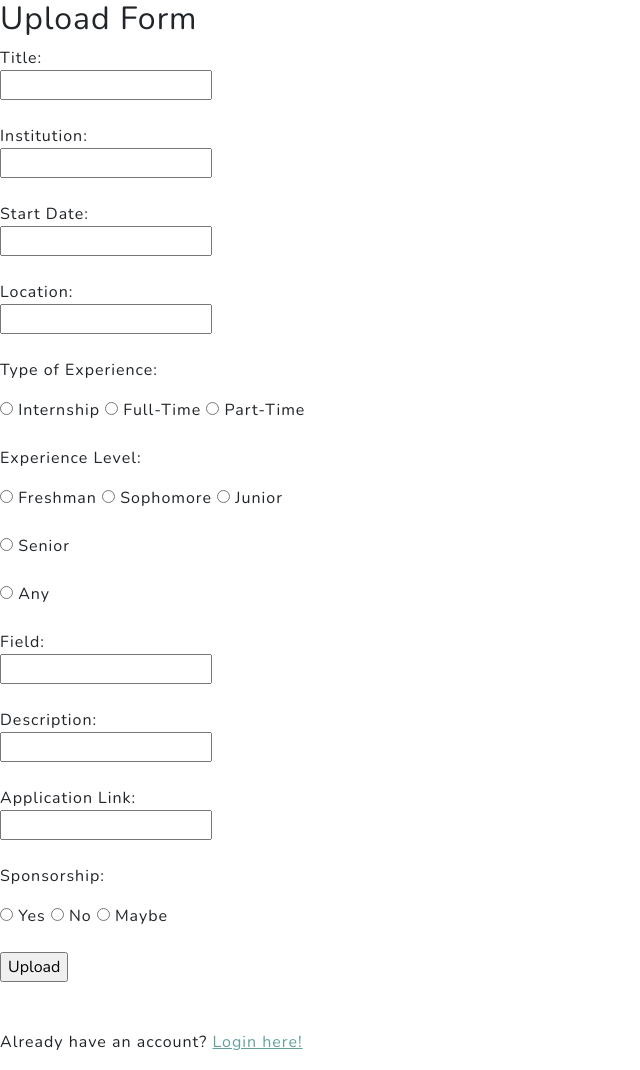
After one commit to RopaBevy/CentralizedEX-CS304, a Python web app: template templates/upload.html in a window 1280 px wide. The commit adds this page. Shown: the whole page, without its empty margins (0-640 px from the left). Run offline with Jinja, Linux system fonts and the light colour scheme; the template is opened without the code that fills it, so the values that code supplies are empty; some libraries are stand-ins or nearby versions.

Commit message:
added upload html

```diff
--- a/ddl.sql
+++ b/ddl.sql
@@ -19,6 +19,7 @@ ENGINE = InnoDB;
 
 create table opportunity(
     pid int,
+    email varchar(30),
     title varchar(25),
     institution varchar(30),
     `type` varchar(25),
@@ -26,7 +27,8 @@ create table opportunity(
     `description` varchar(1250),
     `location` varchar(50),
     app_link nvarchar(2000),
-    exp_level set('First year', 'Sophomore', 'Juniors', 'Seniors', 'Any'),
+    sponorship set('Yes', 'No', 'Maybe')
+    exp_level set('Freshman', 'Sophomore', 'Junior', 'Senior', 'Any'),
     primary key(pid)
 )
 ENGINE = InnoDB;
--- a/templates/index.html
+++ b/templates/index.html
@@ -26,15 +26,12 @@
                 </button>
                 <div class="collapse navbar-collapse" id="navbarResponsive">
                     <ul class="navbar-nav ms-auto">
-<<<<<<< HEAD
                         <li class="nav-item"><a class="nav-link" href="./signup.html">About</a></li>
                         <li class="nav-item"><a class="nav-link" href="./login.html">login</a></li>
                         <li class="nav-item"><a class="nav-link" href="#signup">Contact</a></li>
-=======
                         <li class="nav-item"><a class="nav-link" href="#about">About</a></li>
                         <li class="nav-item"><a class="nav-link" href="{{url_for('login')}}">Login</a></li>
                         <li class="nav-item"><a class="nav-link" href="{{url_for('signup')}}">Sign Up</a></li>
->>>>>>> 8db7faec5025396a80593a5e2797e84c5e740099
                     </ul>
                 </div>
             </div>
--- /dev/null
+++ b/templates/upload.html
@@ -0,0 +1,72 @@
+{% extends "index.html"%}
+
+{% block page_content %}
+
+ <h2>Upload Form</h2>
+
+<form action="{{ url_for('upload') }}" method='POST'>
+  <label for="title"> Title:</label><br>
+  <input type="text" id="title" name="title" value="" required><br><br>
+
+  <label for="institution">Institution:</label><br>
+  <input type="text" id="institution" name="institution" value="" required><br><br>
+
+  <label for="start">Start Date:</label><br>
+  <input type="text" id="start" name="start" value="" required><br><br>
+
+  <label for="location">Location:</label><br>
+  <input type="text" id="location" name="location" value="" required><br><br>
+
+  <div id="type">
+    <p>Type of Experience:</p>
+    <input type="radio" name="type" value="Internship" required>
+    <label>Internship</label>
+    <input type="radio" name="type" value="Full-Time" required>
+    <label>Full-Time</label>
+    <input type="radio" name="type" value="Part-Time" required>
+    <label>Part-Time</label><br><br>
+  </div>
+
+  <div id="type">
+    <p>Experience Level:</p>
+    <input type="radio" name="type" value="Freshman" required>
+    <label>Freshman</label>
+    <input type="radio" name="type" value="Sophomore" required>
+    <label>Sophomore</label>
+    <input type="radio" name="type" value="Junior" required>
+    <label>Junior</label><br><br>
+    <input type="radio" name="type" value="Senior" required>
+    <label>Senior</label><br><br>
+    <input type="radio" name="type" value="Any" required>
+    <label>Any</label><br><br>
+  </div>
+
+  <label for="field">Field:</label><br>
+  <input type="text" id="field" name="field" value="" required><br><br>
+
+  <label for="description">Description:</label><br>
+  <input type="text" id="description" name="description" value="" required><br><br>
+
+  <label for="link">Application Link:</label><br>
+  <input type="text" id="link" name="link" value="" required><br><br>
+
+  <div id="type">
+    <p>Sponsorship:</p>
+    <input type="radio" name="type" value="Yes" required>
+    <label>Yes</label>
+    <input type="radio" name="type" value="No" required>
+    <label>No</label>
+    <input type="radio" name="type" value="Maybe" required>
+    <label>Maybe</label><br><br>
+  </div>
+
+  <input type="submit" value="Upload">
+</form><br><br>
+
+
+
+<p>Already have an account? <a href="{{url_for('login')}}">Login here!</a></p>
+{% endblock %}
+
+</body>
+</html>
```
Also changed, not shown: app.py (+22 -6 lines), queries.py (+11 -1 lines).
